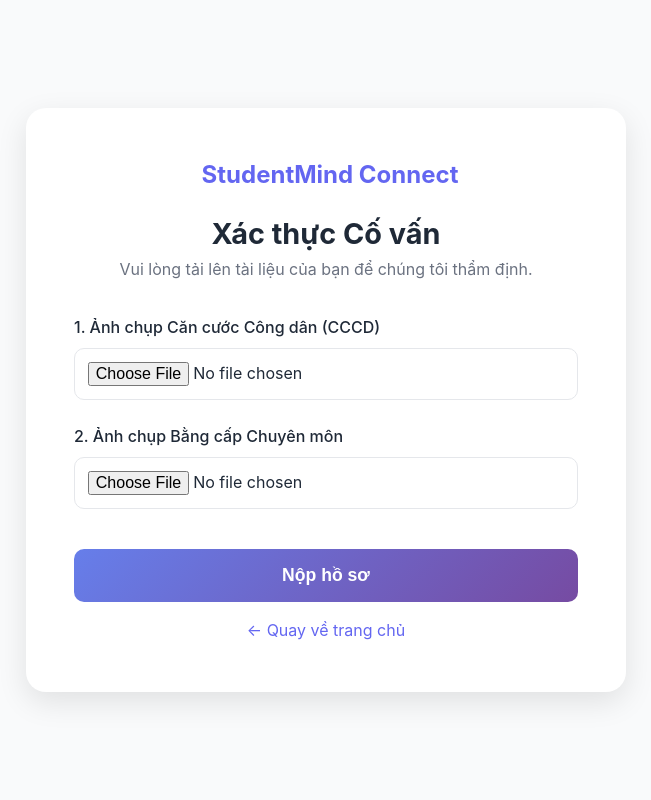
After one commit to Hiepnoob2005/MentalHealthCareWeb, a Flask app: page /verify_counselor in a window 1280 px wide. The commit adds this page. Shown: the whole page, without its empty margins (314-965 px from the left). Run offline with Flask 3, Linux system fonts and the light colour scheme; the visitor is signed in with stand-in values (Sample User, id 1).

Commit message:
Manual Verification

```diff
--- a/main.py
+++ b/main.py
@@ -15,6 +15,10 @@
 import datetime #xử lý quicktest dể làm problem tags
 from datetime import datetime
 from matching import MatchingSystem, TagExtractor #thêm dòng này cho cái tính năng matching
+# ... (các import hiện có) ...
+from matching import MatchingSystem, TagExtractor #thêm dòng này cho cái tính năng matching
+from werkzeug.utils import secure_filename # <-- THÊM DÒNG NÀY
+
 # Cấu hình cơ bản
 load_dotenv()
 logging.basicConfig(level=logging.INFO)
@@ -30,6 +34,17 @@
 app = Flask(__name__)
 # RẤT QUAN TRỌNG: Cần có Secret Key cho Flask-Login
 app.config['SECRET_KEY'] = os.getenv('FLASK_SECRET_KEY', 'mot-chuoi-bi-mat-rat-kho-doan-12345')
+
+
+# --- THÊM CẤU HÌNH UPLOAD ---
+UPLOAD_FOLDER = 'verification_uploads'
+ALLOWED_EXTENSIONS = {'png', 'jpg', 'jpeg'}
+app.config['UPLOAD_FOLDER'] = UPLOAD_FOLDER
+if not os.path.exists(UPLOAD_FOLDER):
+    os.makedirs(UPLOAD_FOLDER)
+    logging.info(f"Đã tạo thư mục {UPLOAD_FOLDER}")
+# --- KẾT THÚC THÊM CẤU HÌNH UPLOAD ---
+
 CORS(app)
 
 CHAT_HISTORY_DIR = "chat_history"
@@ -70,16 +85,16 @@
 
 # Khởi tạo model Chatbot một lần
 try:
-    gemini_model = genai.GenerativeModel(
-        model_name="gemini-2.5-flash",
+    chatbot_model = genai.GenerativeModel(
+        model_name="gemini-1.0-pro",
         generation_config=GENERATION_CONFIG,
         system_instruction=SYSTEM_INSTRUCTION,
         safety_settings=SAFETY_SETTINGS
     )
-    logging.info("Khởi tạo Gemini Model thành công với System Instruction.")
+    logging.info("Khởi tạo Chatbot Model thành công với System Instruction.")
 except Exception as e:
-    logging.error(f"Lỗi nghiêm trọng khi khởi tạo Gemini Model: {e}")
-    gemini_model = None
+    logging.error(f"Lỗi nghiêm trọng khi khởi tạo Chatbot Model: {e}")
+    chatbot_model = None
 
 # --- Khởi tạo Matching System ---
 matching_system = MatchingSystem()
@@ -90,12 +105,12 @@
 
 def get_or_create_chat_session(conversation_id):
     if conversation_id not in chat_sessions:
-        if not gemini_model:
+        if not chatbot_model:
             logging.error("Model chưa được khởi tạo, không thể tạo chat session.")
             return None
 
         logging.info(f"Tạo phiên chat mới: {conversation_id}")
-        chat_sessions[conversation_id] = gemini_model.start_chat(history=[])
+        chat_sessions[conversation_id] = chatbot_model.start_chat(history=[])
 
     return chat_sessions[conversation_id]
 
@@ -138,7 +153,7 @@
     try:
         # 3. Gọi API (dùng 'generate_content' cho tác vụ một lần)
         # Chúng ta tái sử dụng 'gemini_model' đã khởi tạo
-        response = gemini_model.generate_content(
+        response = chatbot_model.generate_content(
             META_PROMPT,
             # Dùng config riêng cho việc tóm tắt, nhiệt độ thấp để chính xác
             generation_config=genai.types.GenerationConfig(temperature=0.2),
@@ -171,6 +186,11 @@
         import traceback
         traceback.print_exc()
         return {"topic": "Lỗi API tóm tắt", "issue": "Lỗi", "symptoms": "Lỗi"}
+
+def allowed_file(filename):
+    """Kiểm tra file có đuôi mở rộng cho phép không"""
+    return '.' in filename and \
+           filename.rsplit('.', 1)[1].lower() in ALLOWED_EXTENSIONS
 
 def save_chat_history_and_summarize(conversation_id, history):
     """
@@ -404,8 +424,8 @@
     if not user_message or not conversation_id:
         return jsonify({"error": "Message and conversationId are required"}), 400
 
-    if not gemini_model:
-         return jsonify({"reply": "Xin lỗi, model AI chưa được khởi tạo đúng."}), 500
+    if not chatbot_model:
+        return jsonify({"reply": "Xin lỗi, model AI chưa được khởi tạo đúng."}), 500
 
     try:
         chat_session = get_or_create_chat_session(conversation_id)
@@ -778,6 +798,67 @@
 def login_page():
     return render_template('login_page.html')
 
+# --- API MỚI CHO VIỆC XÁC THỰC CỐ VẤN ---
+
+@app.route("/verify_counselor", methods=["GET"])
+@login_required # Yêu cầu đăng nhập để thấy trang này
+def verify_counselor_page():
+    """Hiển thị trang HTML cho form upload"""
+    return render_template("counselor_verification.html")
+
+@app.route("/verify_counselor", methods=["POST"])
+@login_required # Yêu cầu đăng nhập để nộp form
+def handle_verification_upload(): # <-- Bỏ 'async'
+    """
+    Xử lý upload, KHÔNG DÙNG AI, chỉ lưu file.
+    """
+
+    # 1. Kiểm tra file
+    if 'id_card' not in request.files or 'degree' not in request.files:
+        return jsonify({"success": False, "message": "Lỗi: Thiếu tệp CCCD hoặc Bằng cấp."}), 400
+
+    id_card_file = request.files['id_card']
+    degree_file = request.files['degree']
+
+    if id_card_file.filename == '' or degree_file.filename == '':
+        return jsonify({"success": False, "message": "Lỗi: Vui lòng chọn cả hai tệp."}), 400
+
+    if not (allowed_file(id_card_file.filename) and allowed_file(degree_file.filename)):
+        return jsonify({"success": False, "message": f"Lỗi: Chỉ chấp nhận tệp {ALLOWED_EXTENSIONS}"}), 400
+
+    try:
+        # 2. Lấy tên file an toàn
+        # Lấy đuôi file gốc
+        ext1 = os.path.splitext(id_card_file.filename)[1]
+        ext2 = os.path.splitext(degree_file.filename)[1]
+
+        # Tạo tên file an toàn, gắn với username
+        id_filename = secure_filename(f"{current_user.username}_id_card{ext1}")
+        degree_filename = secure_filename(f"{current_user.username}_degree{ext2}")
+
+        id_path = os.path.join(app.config['UPLOAD_FOLDER'], id_filename)
+        degree_path = os.path.join(app.config['UPLOAD_FOLDER'], degree_filename)
+
+        # 3. Lưu file
+        id_card_file.save(id_path)
+        degree_file.save(degree_path)
+
+        logging.info(f"Đã lưu hồ sơ (CCCD, Bằng cấp) cho user: {current_user.username}")
+
+        # TODO: Cập nhật trạng thái 'pending_review' cho user trong database
+        # (Hiện tại, chúng ta chỉ lưu file để bạn duyệt thủ công)
+
+        return jsonify({
+            "success": True,
+            "message": "Hồ sơ đã được nộp thành công! Chúng tôi sẽ xem xét và liên hệ với bạn sớm."
+        }), 200
+
+    except Exception as e:
+        logging.error(f"Lỗi nghiêm trọng khi xử lý upload: {e}")
+        import traceback
+        traceback.print_exc()
+        return jsonify({"success": False, "message": "Lỗi hệ thống, vui lòng thử lại sau."}), 500
+
 @app.route("/health", methods=["GET"])
 def health_check():
     return jsonify({"status": "healthy", "model": "gemini-2.5-flash"})
--- /dev/null
+++ b/templates/counselor_verification.html
@@ -0,0 +1,174 @@
+<!DOCTYPE html>
+<html lang="vi">
+<head>
+    <meta charset="UTF-8">
+    <meta name="viewport" content="width=device-width, initial-scale=1.0">
+    <title>Xác thực Cố vấn - StudentMind Connect</title>
+    <link rel="stylesheet" href="{{ url_for('static', filename='style.css') }}">
+
+    <style>
+        body {
+            background: var(--light);
+            display: flex;
+            align-items: center;
+            justify-content: center;
+            min-height: 100vh;
+            padding: 2rem;
+        }
+        .verify-container {
+            max-width: 600px;
+            width: 100%;
+            background: var(--white);
+            padding: 3rem;
+            border-radius: 20px;
+            box-shadow: 0 10px 30px rgba(0, 0, 0, 0.1);
+        }
+        .verify-header {
+            text-align: center;
+            margin-bottom: 2rem;
+        }
+        .verify-header h2 {
+            color: var(--dark);
+            font-size: 1.8rem;
+        }
+        .verify-header p {
+            color: var(--gray);
+        }
+        .form-group {
+            margin-bottom: 1.5rem;
+        }
+        .form-group label {
+            display: block;
+            margin-bottom: 0.5rem;
+            font-weight: 500;
+            color: var(--dark);
+        }
+        .form-group input[type="file"] {
+            width: 100%;
+            padding: 0.8rem;
+            border: 1px solid #e5e7eb;
+            border-radius: 10px;
+            font-family: inherit;
+        }
+        .btn-submit-verify {
+            width: 100%;
+            padding: 1rem;
+            background: var(--gradient-1);
+            color: white;
+            border: none;
+            border-radius: 10px;
+            font-size: 1.1rem;
+            font-weight: 600;
+            cursor: pointer;
+            transition: all 0.3s ease;
+            margin-top: 1rem;
+        }
+        .btn-submit-verify:disabled {
+            background: var(--gray);
+            cursor: not-allowed;
+        }
+        #message {
+            margin-top: 1rem;
+            text-align: center;
+            font-size: 0.95rem;
+        }
+        .message-success {
+            color: var(--success);
+        }
+        .message-error {
+            color: var(--danger);
+        }
+    </style>
+</head>
+<body>
+
+    <div class="verify-container">
+        <div class="verify-header">
+            <a href="/" class="logo" style="justify-content: center; margin-bottom: 1rem;">
+                <i class="fas fa-brain"></i> StudentMind Connect
+            </a>
+            <h2>Xác thực Cố vấn</h2>
+            <p>Vui lòng tải lên tài liệu của bạn để chúng tôi thẩm định.</p>
+        </div>
+
+        <form id="verificationForm">
+            <div class="form-group">
+                <label for="id_card">1. Ảnh chụp Căn cước Công dân (CCCD)</label>
+                <input type="file" id="id_card" name="id_card" accept="image/png, image/jpeg, image/jpg" required>
+            </div>
+
+            <div class="form-group">
+                <label for="degree">2. Ảnh chụp Bằng cấp Chuyên môn</label>
+                <input type="file" id="degree" name="degree" accept="image/png, image/jpeg, image/jpg" required>
+            </div>
+
+            <button type="submit" id="submitBtn" class="btn-submit-verify">
+                Nộp hồ sơ
+            </button>
+        </form>
+
+        <div id="message"></div>
+        <div style="text-align: center; margin-top: 1rem;">
+            <a href="/" style="color: var(--primary); text-decoration: none;">&larr; Quay về trang chủ</a>
+        </div>
+    </div>
+
+<script>
+    // JS để xử lý form submission (Phiên bản đơn giản)
+    const form = document.getElementById('verificationForm');
+    const submitBtn = document.getElementById('submitBtn');
+    const messageDiv = document.getElementById('message');
+
+    form.addEventListener('submit', async function(event) {
+        event.preventDefault();
+
+        const idCardFile = document.getElementById('id_card').files[0];
+        const degreeFile = document.getElementById('degree').files[0];
+
+        if (!idCardFile || !degreeFile) {
+            showMessage('Vui lòng chọn cả hai tệp.', 'error');
+            return;
+        }
+
+        // Vô hiệu hóa nút, hiển thị loading
+        submitBtn.disabled = true;
+        submitBtn.textContent = 'Đang tải lên...'; // <-- Thay đổi
+        messageDiv.textContent = '';
+
+        const formData = new FormData();
+        formData.append('id_card', idCardFile);
+        formData.append('degree', degreeFile);
+
+        try {
+            // Gọi API trong main.py
+            const response = await fetch('/verify_counselor', {
+                method: 'POST',
+                body: formData
+            });
+
+            const result = await response.json();
+
+            if (response.ok && result.success) {
+                // Thành công
+                showMessage(result.message, 'success');
+                form.reset();
+                submitBtn.textContent = 'Đã nộp thành công!';
+            } else {
+                // Thất bại
+                throw new Error(result.message || 'Có lỗi xảy ra.');
+            }
+
+        } catch (error) {
+            showMessage(error.message, 'error');
+            submitBtn.disabled = false;
+            submitBtn.textContent = 'Nộp hồ sơ';
+        }
+    });
+
+    function showMessage(message, type) {
+        messageDiv.textContent = message;
+        messageDiv.className = type === 'success' ? 'message-success' : 'message-error';
+    }
+</script>
+</body>
+</html>
--- a/test_results.txt
+++ b/test_results.txt
@@ -16,3 +16,6 @@
 24127168;2025-11-10;17:17:40;{"q1": "Th\u01b0\u1eddng xuy\u00ean", "q2": "Kh\u00f4ng g\u1eb7p kh\u00f3 kh\u0103n", "q3": "R\u1ea5t t\u1ed1t"};lo_au,stress;2
 24127168;2025-11-10;17:26:58;{"q1": "Th\u01b0\u1eddng xuy\u00ean", "q2": "Kh\u00f4ng g\u1eb7p kh\u00f3 kh\u0103n", "q3": "R\u1ea5t t\u1ed1t"};lo_au,stress;2
 24127168;2025-11-10;19:06:58;{"q1": "Th\u01b0\u1eddng xuy\u00ean", "q2": "Kh\u00f4ng g\u1eb7p kh\u00f3 kh\u0103n", "q3": "R\u1ea5t t\u1ed1t"};lo_au,stress;2
+24127020;2025-11-12;19:36:27;{"q1": "Lu\u00f4n lu\u00f4n", "q2": "R\u1ea5t th\u01b0\u1eddng xuy\u00ean", "q3": "R\u1ea5t t\u1ec7, th\u01b0\u1eddng m\u1ea5t ng\u1ee7"};lo_au,hoc_tap,roi_loan_giac_ngu,tram_cam,stress;9
+24127020;2025-11-12;19:48:11;{"q1": "Lu\u00f4n lu\u00f4n", "q2": "R\u1ea5t th\u01b0\u1eddng xuy\u00ean", "q3": "R\u1ea5t t\u1ec7, th\u01b0\u1eddng m\u1ea5t ng\u1ee7"};lo_au,hoc_tap,roi_loan_giac_ngu,tram_cam,stress;9
+24127020;2025-11-12;19:49:20;{"q1": "Lu\u00f4n lu\u00f4n", "q2": "R\u1ea5t th\u01b0\u1eddng xuy\u00ean", "q3": "R\u1ea5t t\u1ec7, th\u01b0\u1eddng m\u1ea5t ng\u1ee7"};lo_au,hoc_tap,roi_loan_giac_ngu,tram_cam,stress;9
```
Also changed, not shown: chat_history/153c06ff-23d5-4a88-9ea0-ca177db7271a.json (added, +42 -0 lines), static/style.css (+52 -0 lines), templates/index.html (+13 -0 lines), verification_uploads/24127020_degree.png (added), verification_uploads/24127020_id_card.png (added).
